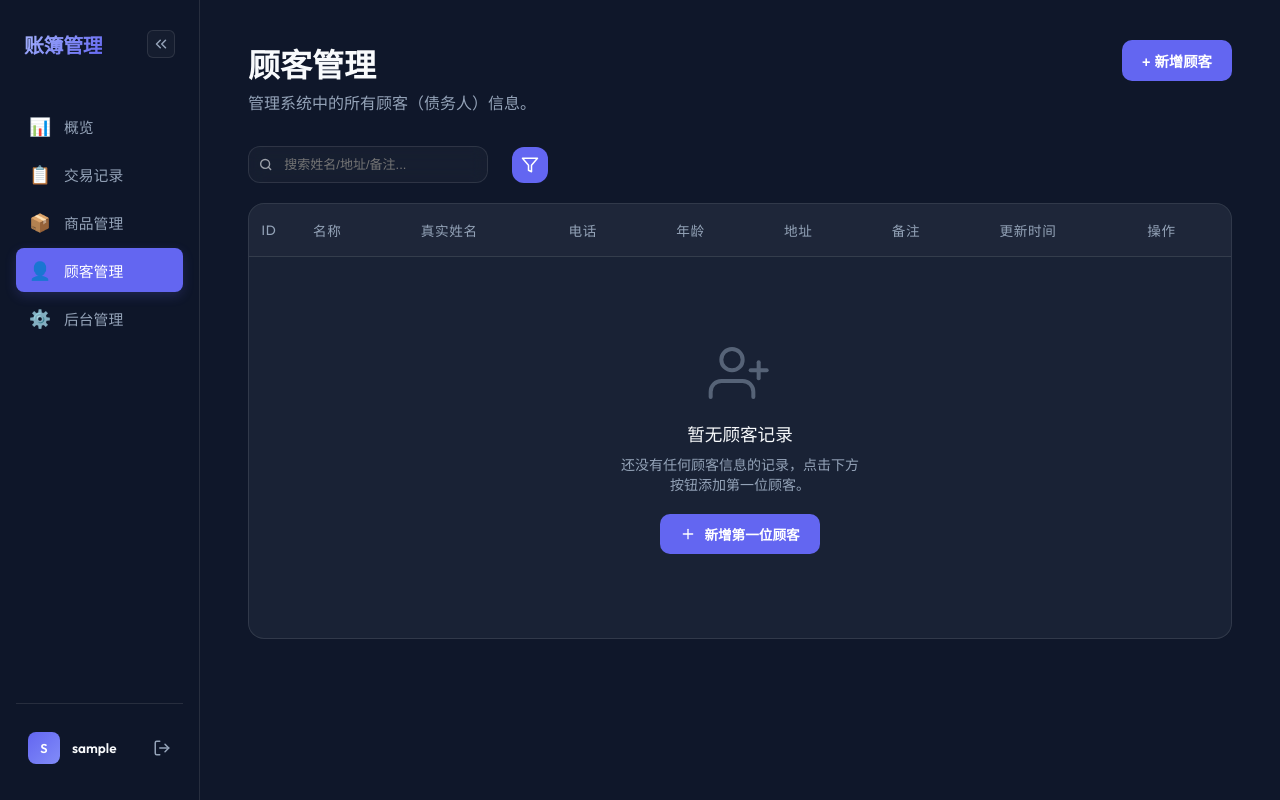
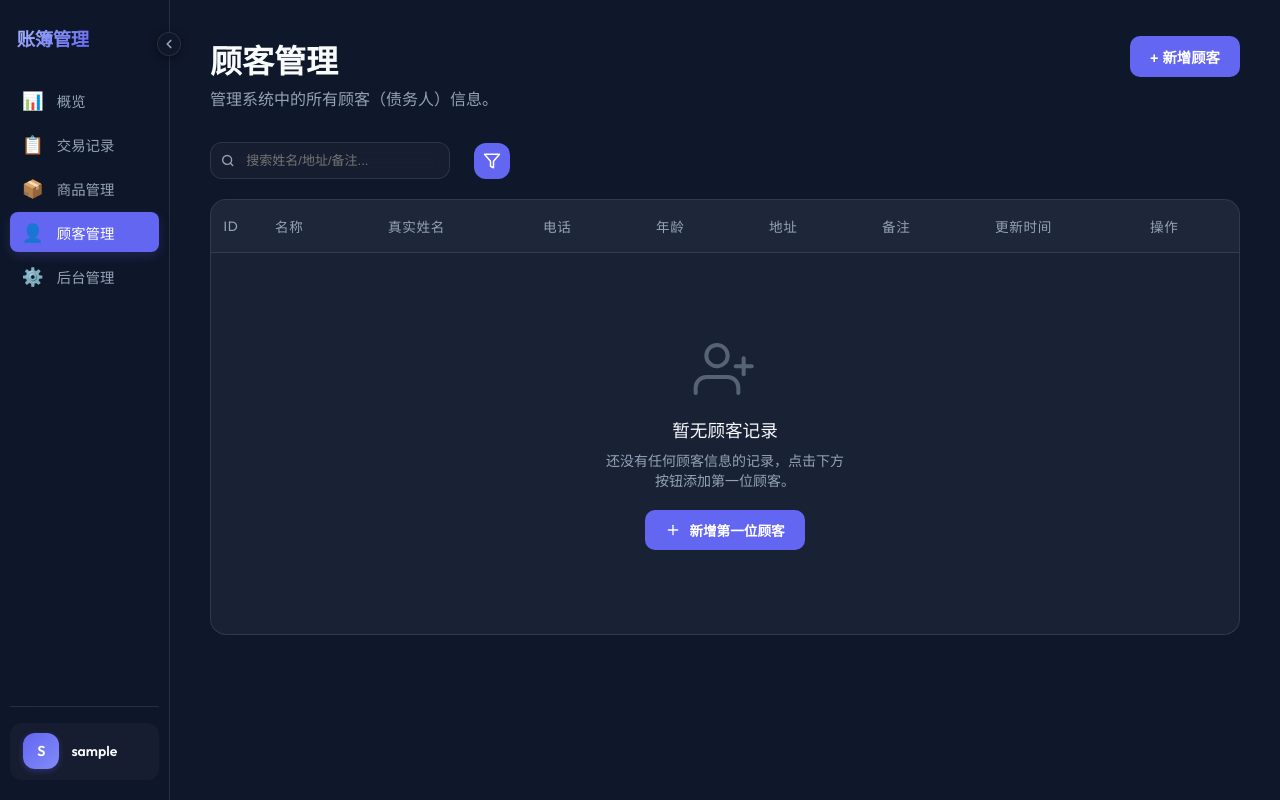
Before and after one commit to guyue55/AccountBooks, a Django app: page /customers in a window 1280 px wide. Run offline with Django 3.2, Linux system fonts and the light colour scheme; the visitor is signed in with stand-in values (Sample User, id 1).

Commit message:
feat(ui): 优化侧边栏样式并添加用户下拉菜单
调整侧边栏宽度、间距和字体大小，提升视觉紧凑性
将折叠按钮移至侧边栏边缘并优化悬停动画
替换原有的简单退出按钮为包含个人中心、系统设置和退出登录选项的用户下拉菜单
优化侧边栏收起状态下的用户头像和菜单定位
添加相关JavaScript逻辑以支持下拉菜单的显示/隐藏和点击外部关闭功能

```diff
--- a/templates/base.html
+++ b/templates/base.html
@@ -51,10 +51,10 @@
         /* ===== 侧边栏 ===== */
         /* ===== 侧边栏 (Modern Redesign) ===== */
         .sidebar {
-            width: 200px;
+            width: 170px;
             background: var(--sidebar-bg);
             border-right: 1px solid var(--border-color);
-            padding: 1.5rem 1rem;
+            padding: 1.25rem 0.65rem;
             backdrop-filter: blur(20px);
             display: flex;
             flex-direction: column;
@@ -82,14 +82,14 @@
             display: flex;
             align-items: center;
             justify-content: space-between;
-            margin-bottom: 2.5rem;
-            padding: 0 0.5rem;
-            height: 40px;
+            margin-bottom: 1.5rem;
+            padding: 0 0.4rem;
+            height: 36px;
             position: relative;
         }
 
         .sidebar-logo {
-            font-size: 1.25rem;
+            font-size: 1.15rem;
             font-weight: 700;
             letter-spacing: -0.02em;
             background: linear-gradient(135deg, #a5b4fc, #6366f1);
@@ -102,23 +102,37 @@
         }
 
         .sidebar-toggle-btn {
-            width: 28px;
-            height: 28px;
-            border-radius: 6px;
-            background: rgba(255, 255, 255, 0.03);
+            position: absolute;
+            right: -12px;
+            top: 32px;
+            width: 24px;
+            height: 24px;
+            border-radius: 50%;
+            background: var(--bg-color);
             border: 1px solid var(--border-color);
             display: flex;
             align-items: center;
             justify-content: center;
             cursor: pointer;
             color: var(--text-dim);
-            transition: all 0.2s;
+            transition: all 0.3s cubic-bezier(0.4, 0, 0.2, 1);
+            z-index: 1001;
+            box-shadow: 0 2px 8px rgba(0, 0, 0, 0.4);
         }
 
         .sidebar-toggle-btn:hover {
-            color: var(--primary-color);
-            background: rgba(99, 102, 241, 0.1);
-            border-color: rgba(99, 102, 241, 0.3);
+            color: var(--text-main);
+            background: var(--primary-color);
+            border-color: var(--primary-color);
+            transform: scale(1.1);
+        }
+
+        .sidebar.collapsed .sidebar-toggle-btn {
+            transform: rotate(180deg);
+        }
+
+        .sidebar.collapsed .sidebar-toggle-btn:hover {
+            transform: rotate(180deg) scale(1.1);
         }
 
         .sidebar nav {
@@ -131,8 +145,8 @@
         .nav-link {
             display: flex;
             align-items: center;
-            height: 44px;
-            padding: 0 0.75rem;
+            height: 40px;
+            padding: 0 0.65rem;
             border-radius: 8px;
             text-decoration: none;
             color: var(--text-dim);
@@ -165,7 +179,7 @@
         }
 
         .nav-text {
-            font-size: 0.925rem;
+            font-size: 0.9rem;
             font-weight: 500;
             opacity: 1;
             transition: opacity 0.2s;
@@ -175,55 +189,136 @@
             margin-top: auto;
             padding-top: 1rem;
             border-top: 1px solid var(--border-color);
+            position: relative;
+            z-index: 1010;
         }
 
         .user-profile {
             display: flex;
             align-items: center;
             gap: 12px;
-            padding: 0.75rem;
-            border-radius: 10px;
-            transition: background 0.2s;
-            overflow: hidden;
+            padding: 0.6rem 0.75rem;
+            border-radius: 12px;
+            transition: all 0.2s;
+            cursor: pointer;
+            position: relative;
+            background: rgba(255, 255, 255, 0.03);
+            border: 1px solid transparent;
+            width: 100%;
+            user-select: none;
+            pointer-events: auto;
+        }
+
+        .user-profile:hover {
+            background: rgba(255, 255, 255, 0.08);
+            border-color: var(--border-color);
+        }
+
+        .user-profile.active {
+            background: rgba(99, 102, 241, 0.1);
+            border-color: rgba(99, 102, 241, 0.3);
         }
 
         .user-avatar {
-            width: 32px;
-            height: 32px;
-            border-radius: 8px;
+            width: 36px;
+            height: 36px;
+            border-radius: 12px;
             background: linear-gradient(135deg, var(--primary-color), #818cf8);
             display: flex;
             align-items: center;
             justify-content: center;
             color: white;
             font-weight: 700;
-            font-size: 0.8rem;
+            font-size: 0.9rem;
             flex-shrink: 0;
+            box-shadow: 0 2px 6px rgba(99, 102, 241, 0.3);
+            transition: all 0.3s;
         }
 
         .user-info {
             flex: 1;
             min-width: 0;
-            transition: opacity 0.2s;
+            opacity: 1;
+            transition: all 0.3s cubic-bezier(0.4, 0, 0.2, 1);
         }
 
         .user-name {
             display: block;
-            font-size: 0.85rem;
+            font-size: 0.875rem;
             font-weight: 600;
             color: var(--text-main);
             overflow: hidden;
             text-overflow: ellipsis;
-        }
-
-        .btn-logout-small {
+            white-space: nowrap;
+        }
+
+        /* ===== 用户菜单下拉框 ===== */
+        .user-dropdown {
+            position: absolute;
+            bottom: calc(100% + 12px);
+            left: 10px;
+            right: 10px;
+            background: #1e293b;
+            border: 1px solid var(--border-color);
+            border-radius: 12px;
+            padding: 6px;
+            box-shadow: 0 10px 25px -5px rgba(0, 0, 0, 0.5), 0 8px 10px -6px rgba(0, 0, 0, 0.5);
+            display: none;
+            flex-direction: column;
+            z-index: 1100;
+            transform: translateY(10px);
+            opacity: 0;
+            transition: all 0.2s cubic-bezier(0.4, 0, 0.2, 1);
+            pointer-events: none;
+        }
+
+        .user-dropdown.show {
+            display: flex;
+            transform: translateY(0);
+            opacity: 1;
+            pointer-events: auto;
+        }
+
+        .sidebar.collapsed .user-dropdown {
+            left: 70px;
+            right: auto;
+            width: 160px;
+            bottom: 20px;
+        }
+
+        .dropdown-item {
+            display: flex;
+            align-items: center;
+            gap: 10px;
+            padding: 10px 12px;
+            border-radius: 8px;
             color: var(--text-dim);
-            transition: color 0.2s;
-            display: flex;
-        }
-
-        .btn-logout-small:hover {
+            text-decoration: none;
+            font-size: 0.875rem;
+            font-weight: 500;
+            transition: all 0.2s;
+        }
+
+        .dropdown-item:hover {
+            background: rgba(255, 255, 255, 0.05);
+            color: var(--text-main);
+        }
+
+        .dropdown-item.danger:hover {
+            background: rgba(239, 68, 68, 0.1);
             color: var(--accent-red);
+        }
+
+        .dropdown-divider {
+            height: 1px;
+            background: var(--border-color);
+            margin: 6px;
+        }
+
+        .dropdown-icon {
+            font-size: 1.1rem;
+            width: 20px;
+            text-align: center;
         }
 
         /* ===== 收起状态样式 ===== */
@@ -292,9 +394,9 @@
         /* ===== 主内容区联动 ===== */
         .main-content {
             flex: 1;
-            margin-left: 200px;
+            margin-left: 170px;
             /* 默认留出侧边栏宽度 */
-            padding: 2.5rem 3rem;
+            padding: 2.25rem 2.5rem;
             transition: margin-left 0.3s cubic-bezier(0.4, 0, 0.2, 1);
             min-height: 100vh;
             background: linear-gradient(to bottom right, var(--bg-color), #0f172a);
@@ -1165,14 +1267,14 @@
     <div class="sidebar" id="sidebar">
         <div class="sidebar-header">
             <div class="sidebar-logo">账簿管理</div>
-            <button class="sidebar-toggle-btn" onclick="toggleSidebar()" title="折叠/展开导航">
-                <svg width="18" height="18" viewBox="0 0 24 24" fill="none" stroke="currentColor" stroke-width="2"
-                    stroke-linecap="round" stroke-linejoin="round">
-                    <polyline points="11 17 6 12 11 7"></polyline>
-                    <polyline points="18 17 13 12 18 7"></polyline>
-                </svg>
-            </button>
         </div>
+        <!-- 侧边栏折叠按钮 (行业最佳实践：置于边缘中位或顶部边缘) -->
+        <button class="sidebar-toggle-btn" onclick="toggleSidebar()" title="折叠/展开导航" id="sidebarToggle">
+            <svg width="14" height="14" viewBox="0 0 24 24" fill="none" stroke="currentColor" stroke-width="3"
+                stroke-linecap="round" stroke-linejoin="round">
+                <polyline points="15 18 9 12 15 6"></polyline>
+            </svg>
+        </button>
         <nav>
             <a href="{% url 'index' %}" class="nav-link {% if active_nav == 'dashboard' %}active{% endif %}" title="概览">
                 <span class="nav-icon">📊</span>
@@ -1198,20 +1300,37 @@
             </a>
         </nav>
         <div class="sidebar-footer">
-            <div class="user-profile">
+            <!-- 用户下拉菜单 -->
+            <div class="user-dropdown" id="userDropdown">
+                <div style="padding: 10px 12px; margin-bottom: 4px;">
+                    <span
+                        style="display: block; font-size: 0.75rem; color: var(--text-dim); margin-bottom: 2px;">当前登录</span>
+                    <span
+                        style="display: block; font-size: 0.875rem; font-weight: 600; color: var(--text-main); overflow: hidden; text-overflow: ellipsis;">
+                        {{ user.username }}
+                    </span>
+                </div>
+                <div class="dropdown-divider"></div>
+                <a href="javascript:void(0)" class="dropdown-item">
+                    <span class="dropdown-icon">👤</span>
+                    <span>个人中心</span>
+                </a>
+                <a href="/admin" target="_blank" class="dropdown-item">
+                    <span class="dropdown-icon">⚙️</span>
+                    <span>系统设置</span>
+                </a>
+                <div class="dropdown-divider"></div>
+                <a href="javascript:void(0)" onclick="confirmLogout('{% url 'logout' %}')" class="dropdown-item danger">
+                    <span class="dropdown-icon">🚪</span>
+                    <span>退出登录</span>
+                </a>
+            </div>
+
+            <div class="user-profile" id="userProfile" onclick="toggleUserDropdown(event)">
                 <div class="user-avatar">{{ user.username|slice:":1"|upper }}</div>
                 <div class="user-info">
                     <span class="user-name">{{ user.username }}</span>
                 </div>
-                <a href="javascript:void(0)" onclick="confirmLogout('{% url 'logout' %}')" class="btn-logout-small"
-                    title="退出登录">
-                    <svg width="18" height="18" viewBox="0 0 24 24" fill="none" stroke="currentColor" stroke-width="2"
-                        stroke-linecap="round" stroke-linejoin="round">
-                        <path d="M9 21H5a2 2 0 0 1-2-2V5a2 2 0 0 1 2-2h4"></path>
-                        <polyline points="16 17 21 12 16 7"></polyline>
-                        <line x1="21" y1="12" x2="9" y2="12"></line>
-                    </svg>
-                </a>
             </div>
         </div>
     </div>
@@ -1252,17 +1371,58 @@
             const isCollapsed = sidebar.classList.contains('collapsed');
             localStorage.setItem('sidebarCollapsed', isCollapsed);
 
-            updateToggleIcon(isCollapsed);
-        }
-
-        function updateToggleIcon(isCollapsed) {
-            const icon = document.querySelector('.sidebar-toggle-btn svg');
+            // 如果侧边栏收缩，自动关闭可能打开的用户菜单
             if (isCollapsed) {
-                icon.innerHTML = '<polyline points="13 17 18 12 13 7"></polyline><polyline points="6 17 11 12 6 7"></polyline>';
+                closeUserDropdown();
+            }
+        }
+
+        // 用户菜单切换逻辑
+        function toggleUserDropdown(event) {
+            // 禁止冒泡，防止顶层 document 监听器误判为“点击外部”而关闭菜单
+            event.stopPropagation();
+
+            const dropdown = document.getElementById('userDropdown');
+            const profile = document.getElementById('userProfile');
+            const isShowing = dropdown.classList.contains('show');
+
+            if (isShowing) {
+                closeUserDropdown();
             } else {
-                icon.innerHTML = '<polyline points="11 17 6 12 11 7"></polyline><polyline points="18 17 13 12 18 7"></polyline>';
-            }
-        }
+                dropdown.style.display = 'flex';
+                // 强制触发一次重绘，确保 CSS transition 动画能生效
+                dropdown.offsetHeight;
+                dropdown.classList.add('show');
+                profile.classList.add('active');
+            }
+        }
+
+        function closeUserDropdown() {
+            const dropdown = document.getElementById('userDropdown');
+            const profile = document.getElementById('userProfile');
+            if (!dropdown || !dropdown.classList.contains('show')) return;
+
+            dropdown.classList.remove('show');
+            profile.classList.remove('active');
+
+            // 动画结束后隐藏 display
+            setTimeout(() => {
+                if (!dropdown.classList.contains('show')) {
+                    dropdown.style.display = 'none';
+                }
+            }, 200);
+        }
+
+        // 点击页面其他地方关闭下拉菜单
+        document.addEventListener('click', function (e) {
+            const dropdown = document.getElementById('userDropdown');
+            if (dropdown && dropdown.classList.contains('show')) {
+                const profile = document.getElementById('userProfile');
+                if (!profile.contains(e.target) && !dropdown.contains(e.target)) {
+                    closeUserDropdown();
+                }
+            }
+        });
 
         // Initialize Sidebar State
         document.addEventListener('DOMContentLoaded', () => {
@@ -1270,7 +1430,6 @@
             const sidebar = document.getElementById('sidebar');
             if (isCollapsed) {
                 sidebar.classList.add('collapsed');
-                updateToggleIcon(true);
             }
 
             // Remove preload class to enable transitions
```
Also changed, not shown: other parts of templates/base.html (+22 -15 lines).
